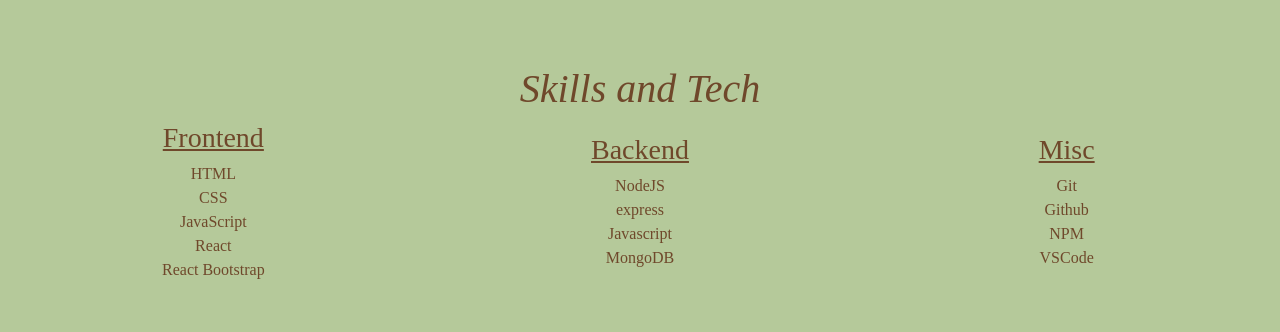
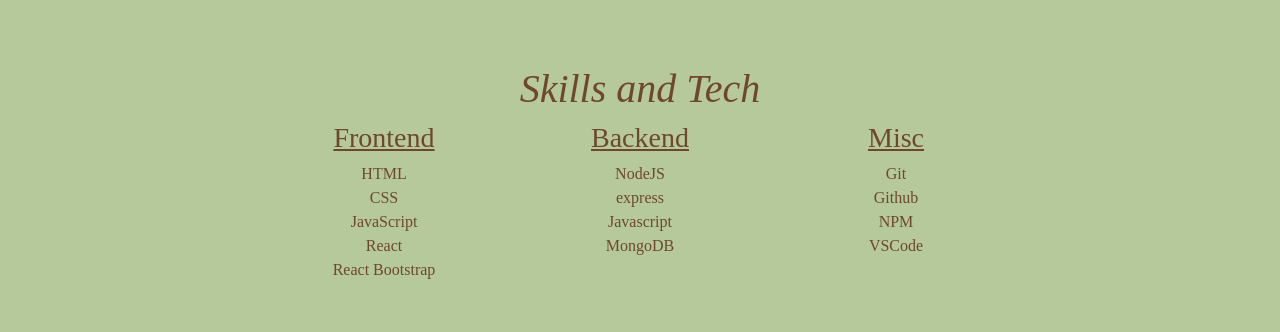
Before and after one commit to olvbrntly/personal-site, a React (Create React App) app: page / in a window 1280 px wide. Shown: the part 1320-1652 px from the top of the page. Built offline with nearby package versions, Linux system fonts and the light colour scheme.

Commit message:
edited margins

```diff
--- a/src/index.css
+++ b/src/index.css
@@ -129,12 +129,13 @@
 .skills{
   display:grid;
   grid-template-columns: 1fr 1fr 1fr;
+  margin:0 20% 0 20%
 }
 
 .skill-type{
   display:flex;
   flex-direction: column;
-  justify-content: center;
+  justify-content: top;
 }
 
 .skills h3{
```
